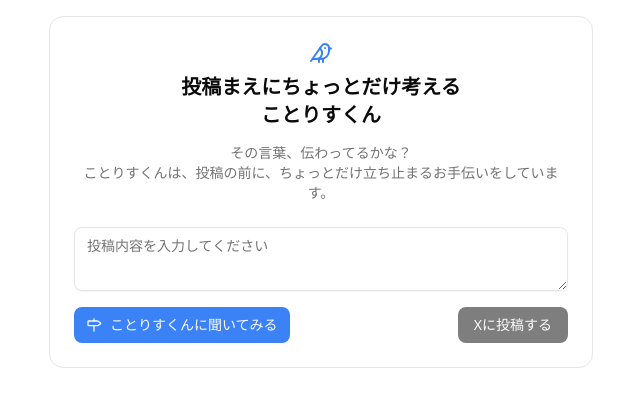
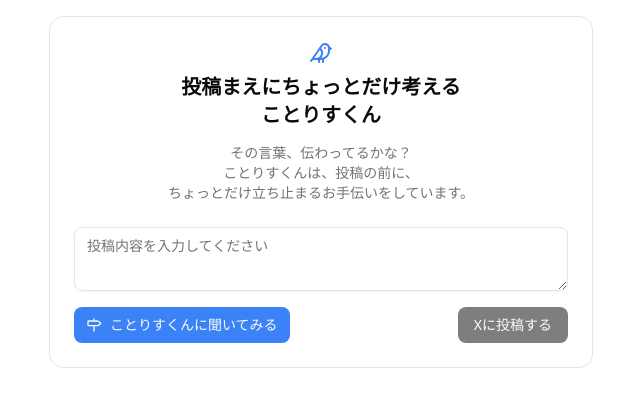
Before and after one commit to flat-asai/post-checker, a Next.js app: page / in a window 1280 px wide. Shown: the top 406 px of the page, without its empty margins (319-959 px from the left). Built offline with nearby package versions, Linux system fonts and the light colour scheme.

Commit message:
feat: 改行追加

```diff
--- a/src/app/page.tsx
+++ b/src/app/page.tsx
@@ -73,7 +73,9 @@
           <p className="text-muted-foreground text-sm md:text-center mt-2">
             その言葉、伝わってるかな？
             <br />
-            ことりすくんは、投稿の前に、ちょっとだけ立ち止まるお手伝いをしています。
+            ことりすくんは、投稿の前に、
+            <br className="max-md:hidden" />
+            ちょっとだけ立ち止まるお手伝いをしています。
           </p>
         </CardHeader>
         <CardContent className="space-y-4">
```
